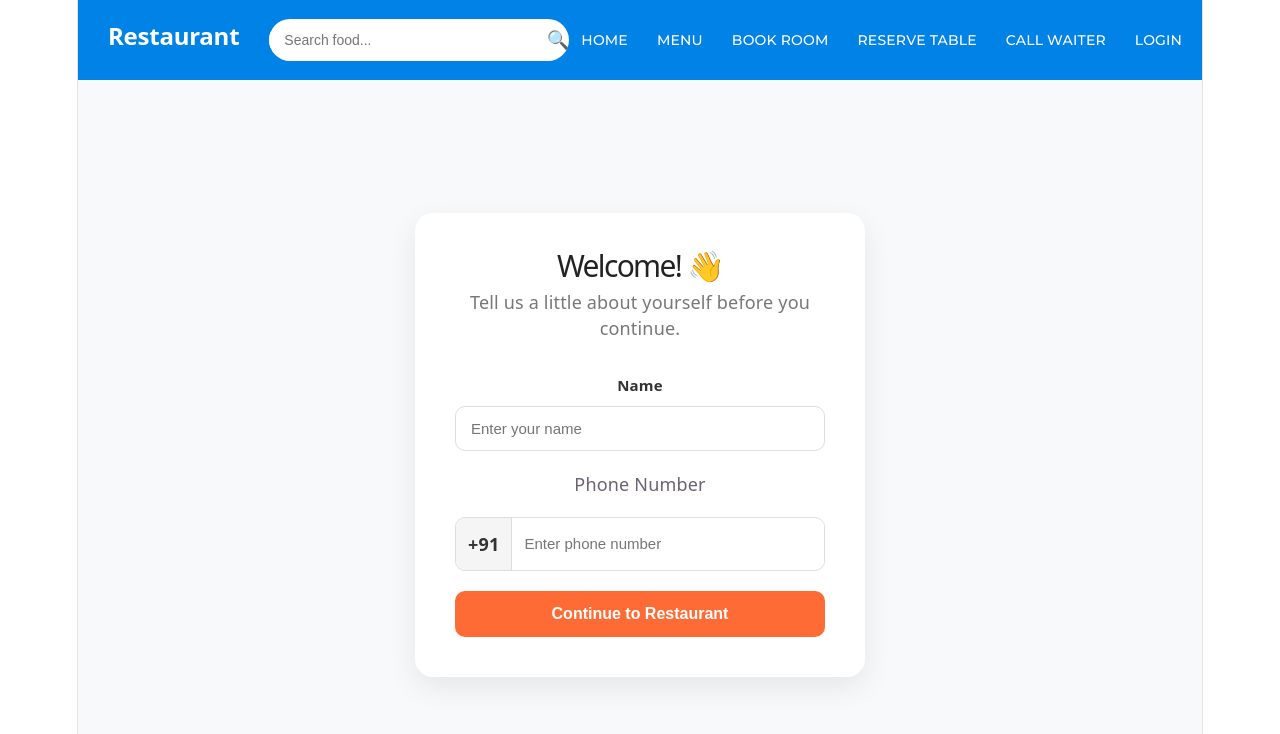
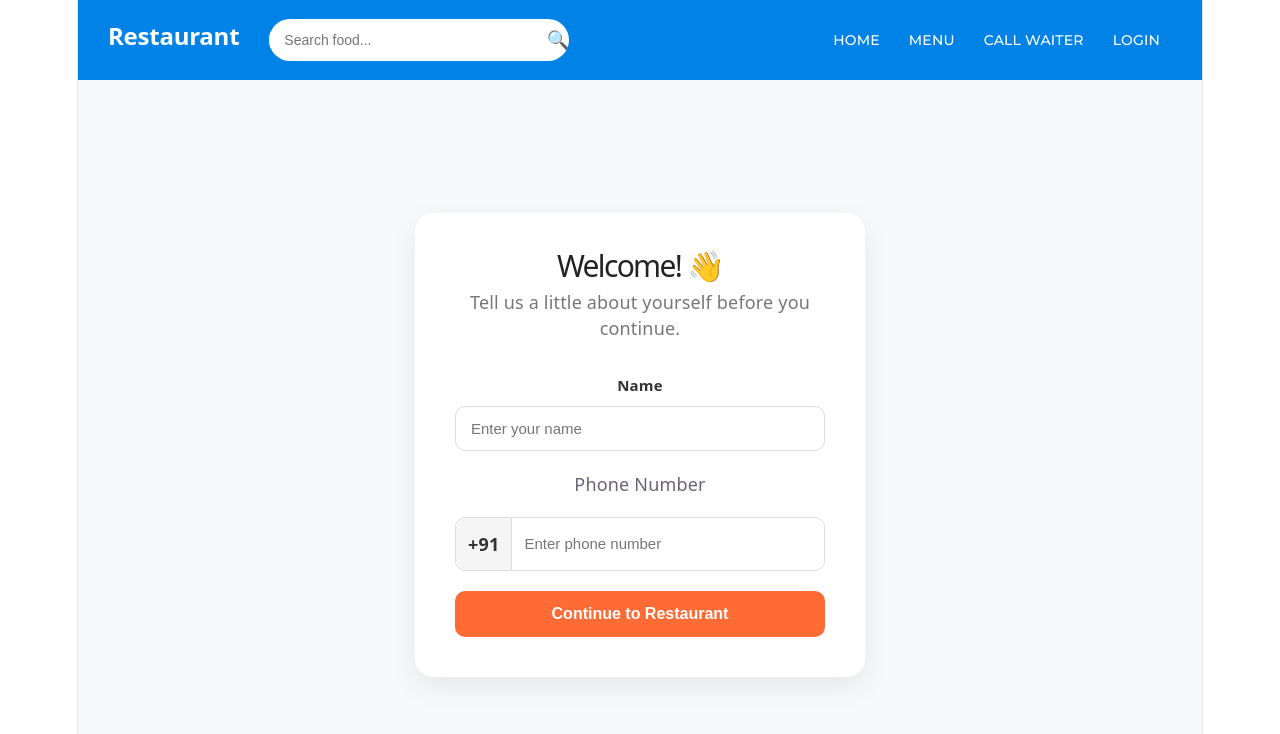
Before and after one commit to girish200097/restaurant-management-system, a React (Vite) app in the folder frontend/: page / in a window 1280 px wide. Shown: the top 734 px of the page. Built offline with nearby package versions, Linux system fonts and the light colour scheme.

Commit message:
Remove reserve table and book room from navbar

```diff
--- a/frontend/src/components/Navbar.jsx
+++ b/frontend/src/components/Navbar.jsx
@@ -92,22 +92,6 @@ const [searchParams] = useSearchParams();
               Menu
             </Link>
           </li>
-
-          <li>
-            <Link to="/room-booking" onClick={closeMenu}>
-              Book Room
-            </Link>
-          </li>
-
-          <li>
-            <Link
-              to="/table-reservation"
-              onClick={closeMenu}
-            >
-              Reserve Table
-            </Link>
-          </li>
-
           <li>
             <Link to="/call-waiter" onClick={closeMenu}>
               Call Waiter
```
